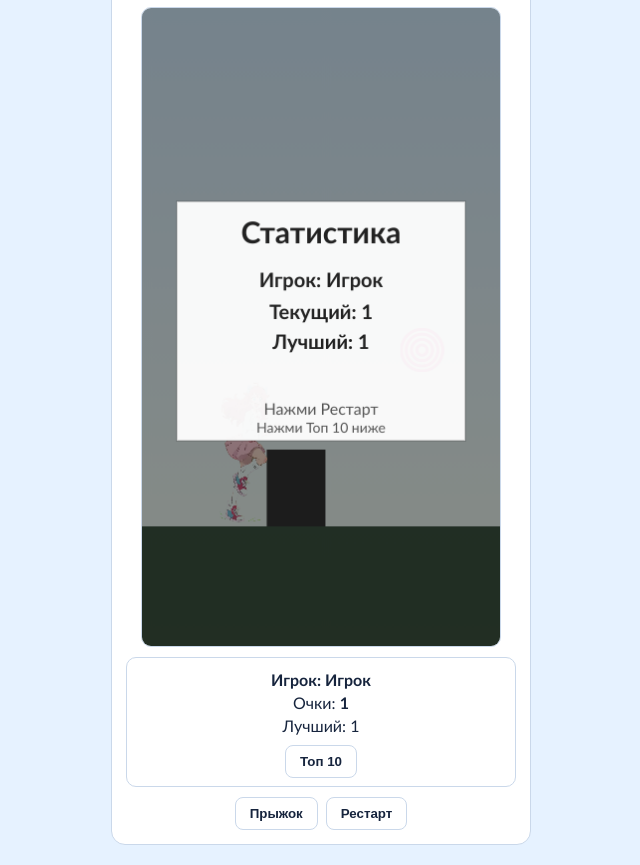
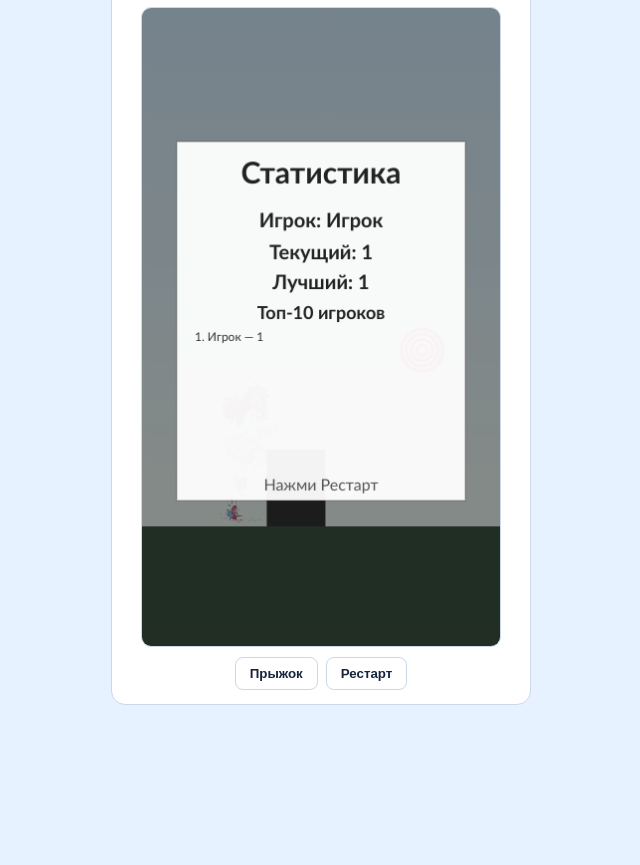
Before and after one commit to r618vh-png/telegram-voice-bot, a website with bundled scripts: page runner/index.html in a window 1280 px wide. Shown: the part 106-971 px from the top of the page, without its empty margins (319-959 px from the left). After the commit the page ends 831 px from the top, so only its background shows below. Built offline with nearby package versions, Linux system fonts and the light colour scheme.

Commit message:
Show top list in canvas stats panel

```diff
--- a/runner/app.js
+++ b/runner/app.js
@@ -8,9 +8,6 @@ const jumpBtn = document.querySelector("[data-jump]");
 const resultEl = document.querySelector("[data-result]");
 const resultPlayerEl = document.querySelector("[data-result-player]");
 const resultScoreEl = document.querySelector("[data-result-score]");
-const resultBestEl = document.querySelector("[data-result-best]");
-const resultToggleBtn = document.querySelector("[data-result-toggle]");
-const resultTitleEl = document.querySelector("[data-result-title]");
 const resultTopEl = document.querySelector("[data-result-top]");
 const telegramWebApp = window.Telegram?.WebApp;
 
@@ -64,7 +61,6 @@ const playerName = getPlayerName();
 const initialTop = getTopFromQuery();
 const playerId = getPlayerId();
 let hasSubmittedRunnerScore = false;
-let isTopVisible = false;
 const localBestKey = playerId ? `runner-best-${playerId}` : `runner-best-${playerName}`;
 
 if (telegramWebApp) {
@@ -259,7 +255,7 @@ function draw() {
     ctx.fillRect(0, 0, state.width, state.height);
 
     const panelW = 290;
-    const panelH = 240;
+    const panelH = 360;
     const panelX = Math.round((state.width - panelW) / 2);
     const panelY = Math.round((state.height - panelH) / 2 - 6);
     ctx.fillStyle = "rgba(255, 255, 255, 0.95)";
@@ -279,12 +275,33 @@ function draw() {
     ctx.fillText(`Игрок: ${playerName}`, state.width / 2, panelY + 86);
     ctx.fillText(`Текущий: ${state.score}`, state.width / 2, panelY + 118);
     ctx.fillText(`Лучший: ${bestOverall}`, state.width / 2, panelY + 148);
+    ctx.font = "700 18px 'Trebuchet MS', sans-serif";
+    ctx.fillStyle = "#222";
+    ctx.fillText("Топ-10 игроков", state.width / 2, panelY + 178);
+
+    const liveTop = mergeCurrentPlayerIntoTop(initialTop, playerName, bestOverall, playerId);
+    ctx.font = "500 12px 'Trebuchet MS', sans-serif";
+    ctx.fillStyle = "#333";
+    ctx.textAlign = "left";
+    const listX = panelX + 18;
+    const listStartY = panelY + 200;
+    if (liveTop.length === 0) {
+      ctx.fillText("Топ пока пуст", listX, listStartY);
+    } else {
+      const maxRows = 10;
+      const rowHeight = 12;
+      for (let i = 0; i < Math.min(maxRows, liveTop.length); i += 1) {
+        const row = liveTop[i];
+        const y = listStartY + i * rowHeight;
+        const line = `${i + 1}. ${row.name} — ${row.score}`;
+        ctx.fillText(line, listX, y);
+      }
+    }
+
     ctx.textAlign = "center";
     ctx.font = "500 16px 'Trebuchet MS', sans-serif";
     ctx.fillStyle = "#555";
-    ctx.fillText("Нажми Рестарт", state.width / 2, panelY + panelH - 26);
-    ctx.font = "500 14px 'Trebuchet MS', sans-serif";
-    ctx.fillText("Нажми Топ 10 ниже", state.width / 2, panelY + panelH - 8);
+    ctx.fillText("Нажми Рестарт", state.width / 2, panelY + panelH - 10);
     submitRunnerScore();
     storeBest(bestOverall);
   }
@@ -328,46 +345,11 @@ function doJump() {
 function doRestart() {
   state = restartRunner(state);
   hasSubmittedRunnerScore = false;
-  isTopVisible = false;
 }
 
 function renderResultPanel() {
-  if (!resultEl || !resultPlayerEl || !resultScoreEl || !resultTopEl || !resultBestEl || !resultToggleBtn || !resultTitleEl)
-    return;
-
-  if (!state.isGameOver) {
-    resultEl.hidden = true;
-    resultTopEl.hidden = true;
-    resultTitleEl.hidden = true;
-    return;
-  }
-
-  const storedBest = getStoredBest();
-  const bestFromTop = findBestFromTop(initialTop, playerId, playerName, state.score);
-  const bestOverall = Math.max(bestFromTop, storedBest, state.score);
-  const liveTop = mergeCurrentPlayerIntoTop(initialTop, playerName, bestOverall, playerId);
-
-  resultEl.hidden = false;
-  resultPlayerEl.textContent = `Игрок: ${playerName}`;
-  resultScoreEl.textContent = String(state.score);
-  resultBestEl.textContent = `Лучший: ${bestOverall}`;
-
-  resultTopEl.innerHTML = "";
-  if (liveTop.length === 0) {
-    const li = document.createElement("li");
-    li.textContent = "Топ пока пуст";
-    resultTopEl.appendChild(li);
-  } else {
-    for (const row of liveTop.slice(0, 10)) {
-      const li = document.createElement("li");
-      li.textContent = `${row.name} — ${row.score}`;
-      resultTopEl.appendChild(li);
-    }
-  }
-
-  resultTopEl.hidden = !isTopVisible;
-  resultTitleEl.hidden = !isTopVisible;
-  resultToggleBtn.textContent = isTopVisible ? "Скрыть топ 10" : "Топ 10";
+  if (!resultEl || !resultPlayerEl || !resultScoreEl || !resultTopEl) return;
+  resultEl.hidden = true;
 }
 
 function submitRunnerScore() {
@@ -464,12 +446,6 @@ canvas.addEventListener("pointerdown", () => {
 
 jumpBtn.addEventListener("click", doJump);
 restartBtn.addEventListener("click", doRestart);
-if (resultToggleBtn) {
-  resultToggleBtn.addEventListener("click", () => {
-    isTopVisible = !isTopVisible;
-    renderResultPanel();
-  });
-}
 
 draw();
 requestAnimationFrame(tick);
--- a/runner/index.html
+++ b/runner/index.html
@@ -18,10 +18,8 @@
       <section class="result" data-result hidden>
         <p><strong data-result-player></strong></p>
         <p>Очки: <strong data-result-score>0</strong></p>
-        <p data-result-best></p>
-        <p class="result-title" data-result-title hidden>Топ-10 игроков</p>
-        <ol class="result-top" data-result-top hidden></ol>
-        <button type="button" class="result-toggle" data-result-toggle>Топ 10</button>
+        <p class="result-title">Топ-10 игроков</p>
+        <ol class="result-top" data-result-top></ol>
       </section>
 
       <div class="controls">
--- a/runner/styles.css
+++ b/runner/styles.css
@@ -60,6 +60,7 @@ canvas {
   background: #fff;
   text-align: center;
   padding: 8px 10px;
+  display: none;
 }
 
 .result p {
@@ -78,9 +79,6 @@ canvas {
   font-size: 14px;
 }
 
-.result-toggle {
-  margin-top: 6px;
-}
 
 button {
   border: 1px solid var(--border);
```
